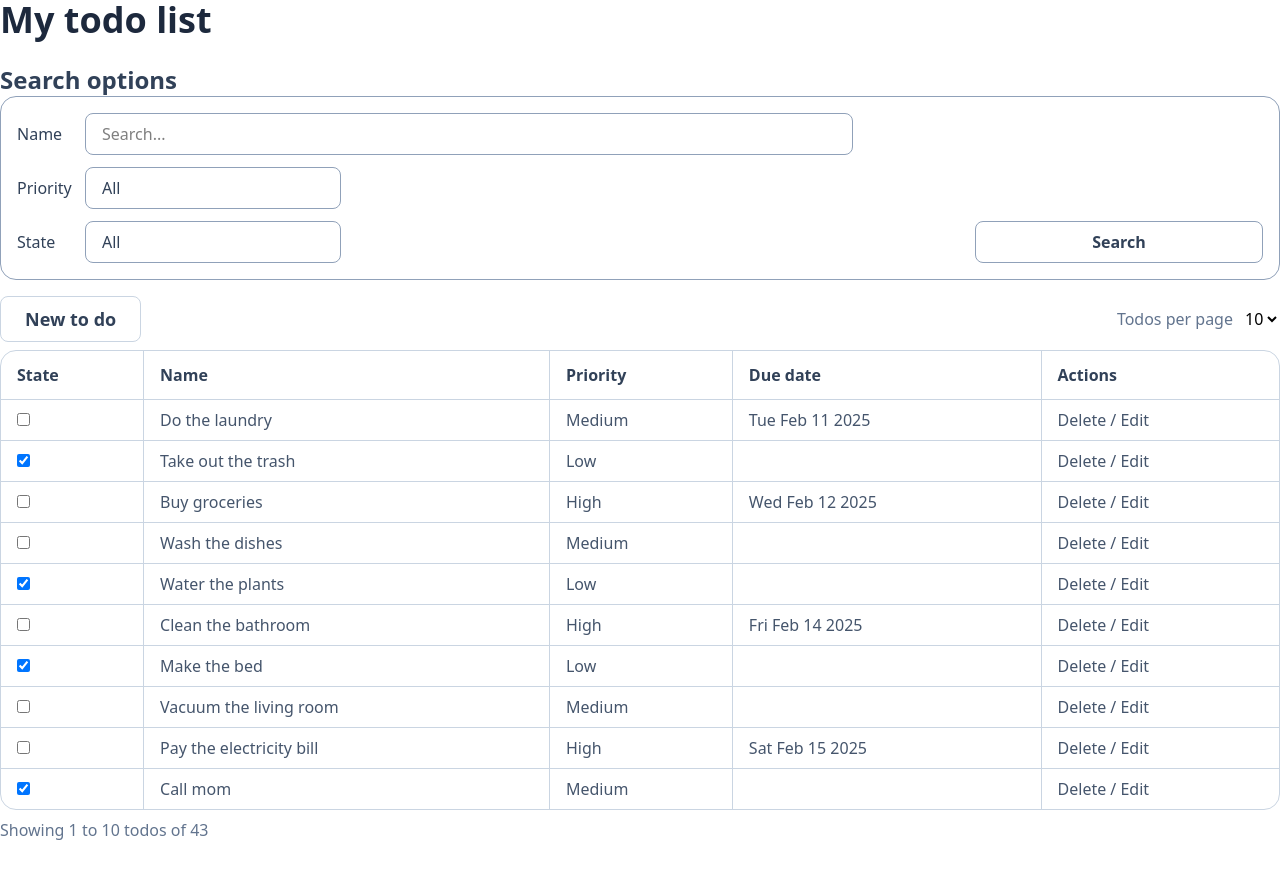
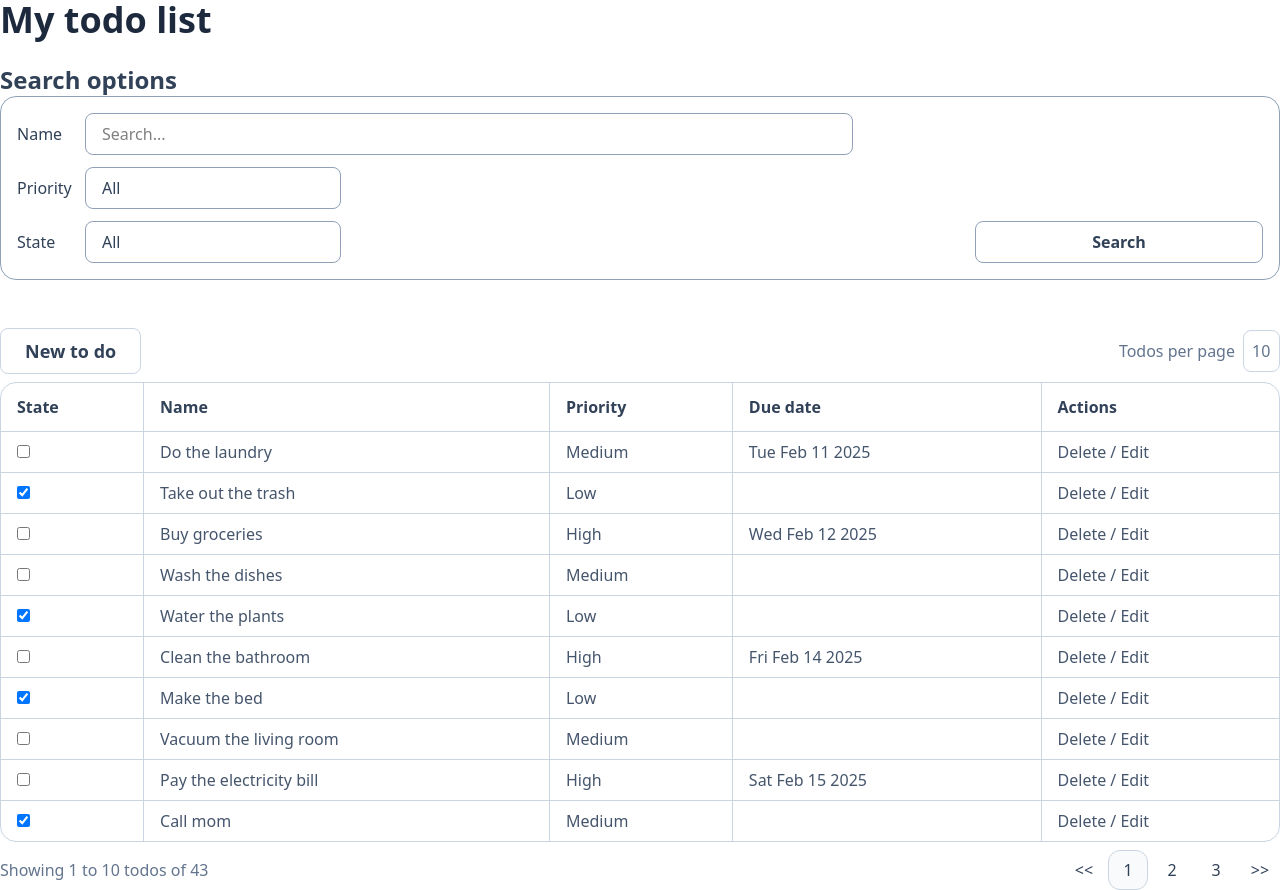
Before and after one commit to zamora-carlos/TodoApp, a React (Vite) app in the folder frontend/: page / in a window 1280 px wide. Before the commit the page ends 842 px from the top, so only its background shows below. Built offline with nearby package versions, Linux system fonts and the light colour scheme.

Commit message:
feat: implement simple Pagination component

```diff
--- /dev/null
+++ b/frontend/src/components/Pagination.tsx
@@ -0,0 +1,54 @@
+type PaginationProps = {
+  page: number;
+  maxPage: number;
+};
+
+function Pagination({ page, maxPage }: PaginationProps) {
+  let pageNumbers: number[];
+
+  if (page != 1 && page != maxPage) {
+    pageNumbers = [page - 1, page, page + 1];
+  } else if (page == 1) {
+    pageNumbers = [page, page + 1, page + 2];
+  } else {
+    pageNumbers = [page - 2, page - 1, page];
+  }
+
+  pageNumbers = pageNumbers.filter(x => x > 0 && x <= maxPage);
+
+  return (
+    <div className="flex gap-1">
+      <button
+        disabled={1 === page}
+        onClick={() => alert('This should display the first page of todos')}
+        className="flex items-center justify-center w-10 h-10 text-slate-700 hover:border hover:border-slate-300 rounded-xl cursor-pointer hover:bg-slate-100"
+      >
+        &lt;&lt;
+      </button>
+      {pageNumbers.map(currPage => (
+        <button
+          key={currPage}
+          className={
+            'flex items-center justify-center w-10 h-10 text-slate-700 hover:border hover:border-slate-300 rounded-xl cursor-pointer hover:bg-slate-100' +
+            (currPage === page ? ' border border-slate-300 bg-slate-50' : '')
+          }
+          disabled={currPage === page}
+          onClick={() =>
+            alert('This should display the ' + currPage + ' page of todos')
+          }
+        >
+          {currPage}
+        </button>
+      ))}
+      <button
+        disabled={maxPage === page}
+        onClick={() => alert('This should display the last page of todos')}
+        className="flex items-center justify-center w-10 h-10 text-slate-700 hover:border hover:border-slate-300 rounded-xl cursor-pointer hover:bg-slate-100"
+      >
+        &gt;&gt;
+      </button>
+    </div>
+  );
+}
+
+export default Pagination;
--- a/frontend/src/components/TodoList.tsx
+++ b/frontend/src/components/TodoList.tsx
@@ -1,5 +1,6 @@
 import Todo from '../types/Todo';
 import AddTodoButton from './AddTodoButton';
+import Pagination from './Pagination';
 
 type TodoListProps = {
   todos: Todo[];
@@ -7,12 +8,12 @@ type TodoListProps = {
 
 function TodoList({ todos }: TodoListProps) {
   return (
-    <section className="mt-4">
-      <div className="flex items-center">
+    <section className="mt-12">
+      <div className="flex items-center justify-between">
         <AddTodoButton />
-        <div className="ml-auto flex gap-2">
+        <div className="flex items-center gap-2">
           <p className="text-base text-slate-500">Todos per page</p>
-          <select>
+          <select className="p-2 text-slate-500 browser-appearance-none border border-slate-300 rounded-lg">
             <option selected>10</option>
             <option>15</option>
             <option>20</option>
@@ -62,8 +63,9 @@ function TodoList({ todos }: TodoListProps) {
         </table>
       </div>
 
-      <div className="mt-2">
+      <div className="flex items-center justify-between mt-2">
         <p className="text-base text-slate-500">Showing 1 to 10 todos of 43</p>
+        <Pagination page={1} maxPage={5} />
       </div>
     </section>
   );
```
